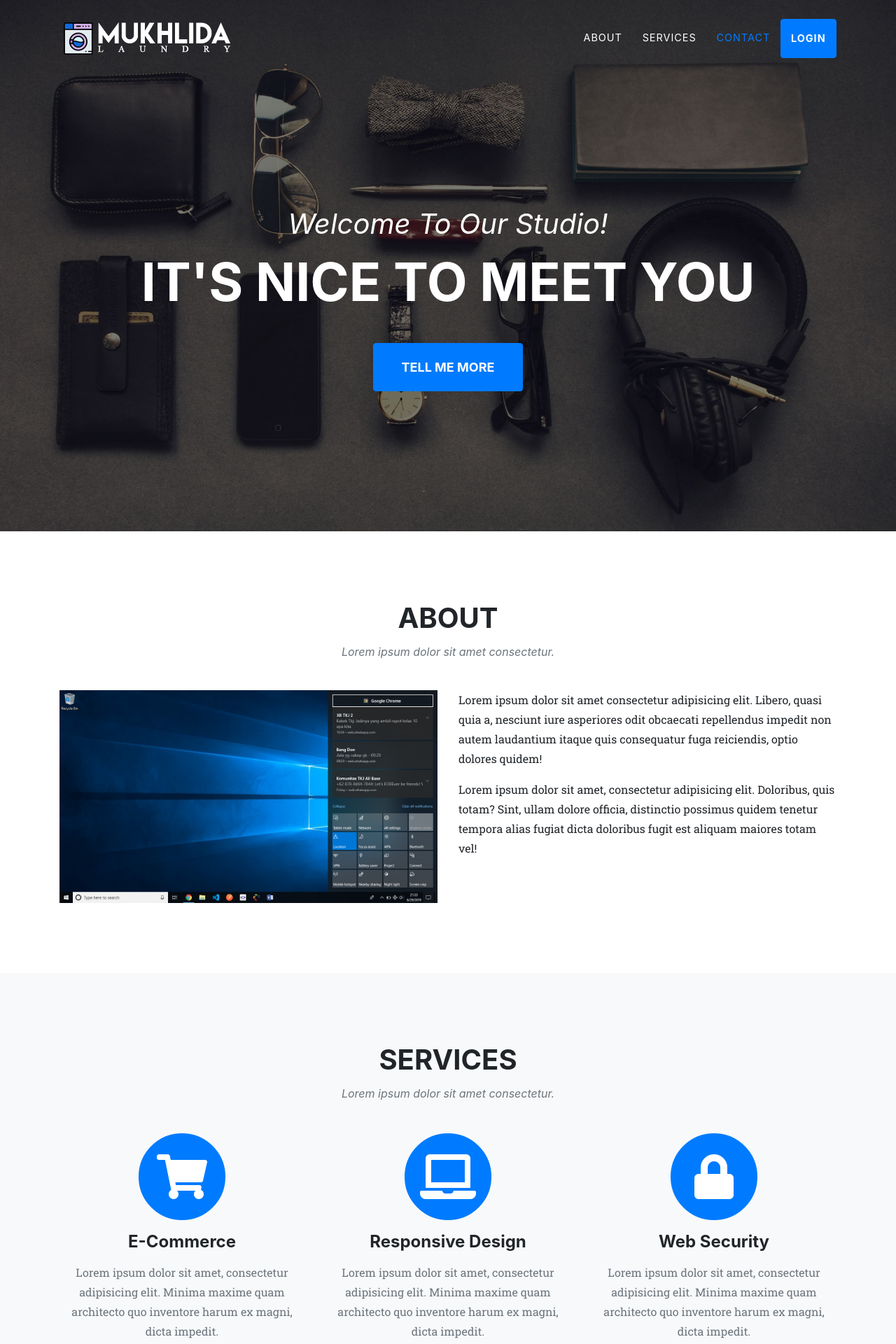
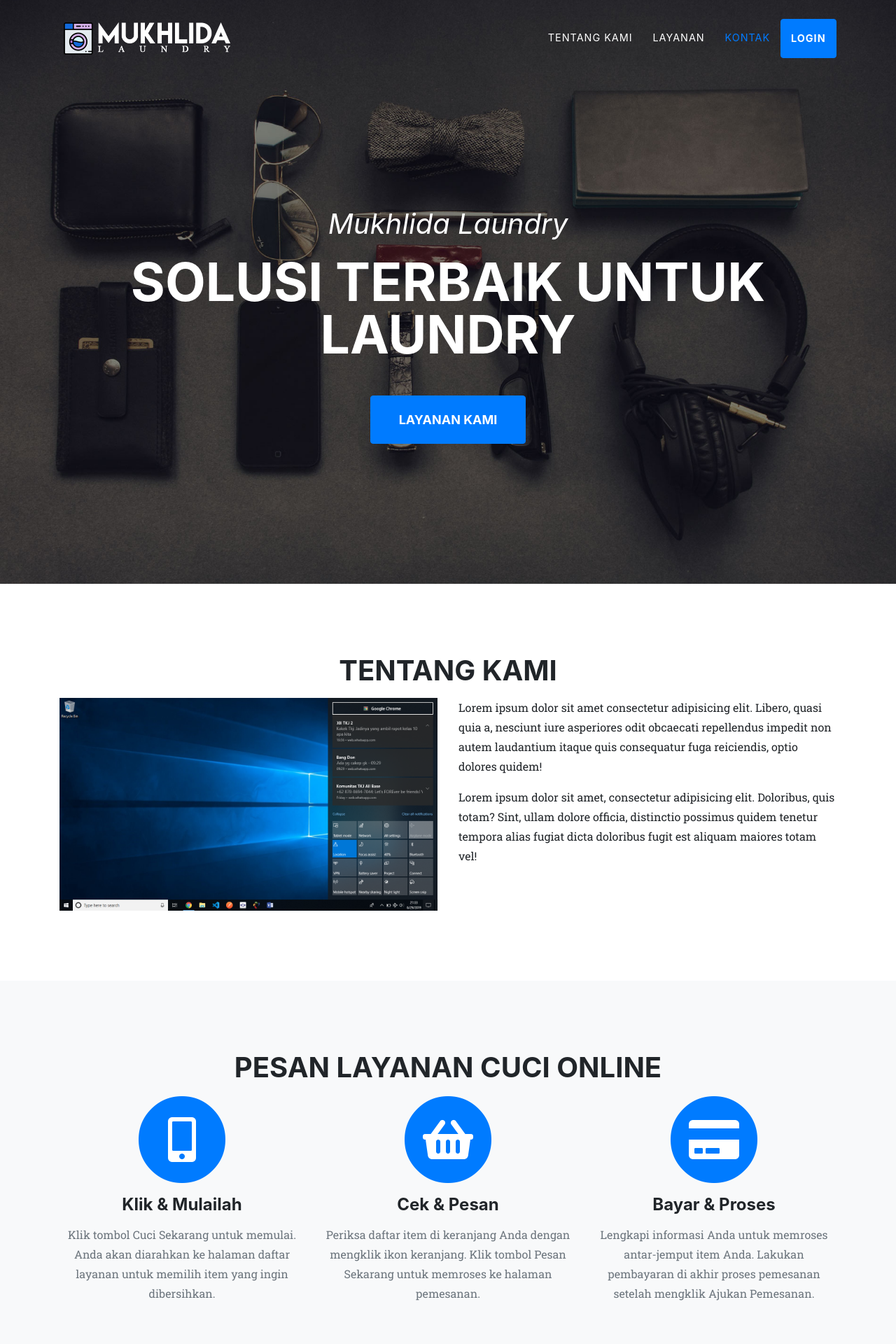
Before and after one commit to chazi13/laundry, a PHP site: page / in a window 1280 px wide. Shown: the top 1920 px of the page at 70% size. Run offline with PHP 8.4, Linux system fonts and the light colour scheme; data comes from the database, SQL or seed files in the repository; some libraries are stand-ins or nearby versions; some web fonts are replaced.

Commit message:
update tampilan depan

```diff
--- a/index.php
+++ b/index.php
@@ -53,13 +53,13 @@ $info_toko = mysqli_fetch_assoc(mysqli_query($koneksi, "SELECT * FROM info_toko"
       <div class="collapse navbar-collapse" id="navbarResponsive">
         <ul class="navbar-nav text-uppercase ml-auto">
           <li class="nav-item">
-            <a class="nav-link js-scroll-trigger" href="#about">About</a>
+            <a class="nav-link js-scroll-trigger" href="#about">Tentang Kami</a>
           </li>
           <li class="nav-item">
-            <a class="nav-link js-scroll-trigger" href="#services">Services</a>
+            <a class="nav-link js-scroll-trigger" href="#services">Layanan</a>
           </li>
           <li class="nav-item">
-            <a class="nav-link js-scroll-trigger" href="#contact">Contact</a>
+            <a class="nav-link js-scroll-trigger" href="#contact">Kontak</a>
           </li>
           <li class="nav-item">
             <a class="nav-link btn btn-primary font-weight-bold p-1 text-white" href="member/">Login</a>
@@ -73,9 +73,9 @@ $info_toko = mysqli_fetch_assoc(mysqli_query($koneksi, "SELECT * FROM info_toko"
   <header class="masthead">
     <div class="container">
       <div class="intro-text">
-        <div class="intro-lead-in">Welcome To Our Studio!</div>
-        <div class="intro-heading text-uppercase">It's Nice To Meet You</div>
-        <a class="btn btn-primary btn-xl text-uppercase js-scroll-trigger" href="#services">Tell Me More</a>
+        <div class="intro-lead-in">Mukhlida Laundry</div>
+        <div class="intro-heading text-uppercase">Solusi Terbaik Untuk Laundry</div>
+        <a class="btn btn-primary btn-xl text-uppercase js-scroll-trigger" href="#services">Layanan Kami</a>
       </div>
     </div>
   </header>
@@ -85,8 +85,7 @@ $info_toko = mysqli_fetch_assoc(mysqli_query($koneksi, "SELECT * FROM info_toko"
     <div class="container">
       <div class="row">
         <div class="col-lg-12 text-center">
-          <h2 class="section-heading text-uppercase">About</h2>
-          <h3 class="section-subheading text-muted">Lorem ipsum dolor sit amet consectetur.</h3>
+          <h2 class="section-heading text-uppercase">Tentang Kami</h2>
         </div>
       </div>
       <div class="row">
@@ -102,34 +101,33 @@ $info_toko = mysqli_fetch_assoc(mysqli_query($koneksi, "SELECT * FROM info_toko"
     <div class="container">
       <div class="row">
         <div class="col-lg-12 text-center">
-          <h2 class="section-heading text-uppercase">Services</h2>
-          <h3 class="section-subheading text-muted">Lorem ipsum dolor sit amet consectetur.</h3>
+          <h2 class="section-heading text-uppercase">Pesan Layanan Cuci Online</h2>
         </div>
       </div>
       <div class="row text-center">
         <div class="col-md-4">
           <span class="fa-stack fa-4x">
             <i class="fas fa-circle fa-stack-2x text-primary"></i>
-            <i class="fas fa-shopping-cart fa-stack-1x fa-inverse"></i>
+            <i class="fas fa-mobile-alt fa-stack-1x fa-inverse"></i>
           </span>
-          <h4 class="service-heading">E-Commerce</h4>
-          <p class="text-muted">Lorem ipsum dolor sit amet, consectetur adipisicing elit. Minima maxime quam architecto quo inventore harum ex magni, dicta impedit.</p>
+          <h4 class="service-heading">Klik & Mulailah</h4>
+          <p class="text-muted">Klik tombol Cuci Sekarang untuk memulai. Anda akan diarahkan ke halaman daftar layanan untuk memilih item yang ingin dibersihkan.</p>
         </div>
         <div class="col-md-4">
           <span class="fa-stack fa-4x">
             <i class="fas fa-circle fa-stack-2x text-primary"></i>
-            <i class="fas fa-laptop fa-stack-1x fa-inverse"></i>
+            <i class="fas fa-shopping-basket fa-stack-1x fa-inverse"></i>
           </span>
-          <h4 class="service-heading">Responsive Design</h4>
-          <p class="text-muted">Lorem ipsum dolor sit amet, consectetur adipisicing elit. Minima maxime quam architecto quo inventore harum ex magni, dicta impedit.</p>
+          <h4 class="service-heading">Cek & Pesan</h4>
+          <p class="text-muted">Periksa daftar item di keranjang Anda dengan mengklik ikon keranjang. Klik tombol Pesan Sekarang untuk memroses ke halaman pemesanan.</p>
         </div>
         <div class="col-md-4">
           <span class="fa-stack fa-4x">
             <i class="fas fa-circle fa-stack-2x text-primary"></i>
-            <i class="fas fa-lock fa-stack-1x fa-inverse"></i>
+            <i class="fas fa-credit-card fa-stack-1x fa-inverse"></i>
           </span>
-          <h4 class="service-heading">Web Security</h4>
-          <p class="text-muted">Lorem ipsum dolor sit amet, consectetur adipisicing elit. Minima maxime quam architecto quo inventore harum ex magni, dicta impedit.</p>
+          <h4 class="service-heading">Bayar & Proses</h4>
+          <p class="text-muted">Lengkapi informasi Anda untuk memroses antar-jemput item Anda. Lakukan pembayaran di akhir proses pemesanan setelah mengklik Ajukan Pemesanan.</p>
         </div>
       </div>
     </div>
@@ -140,8 +138,7 @@ $info_toko = mysqli_fetch_assoc(mysqli_query($koneksi, "SELECT * FROM info_toko"
     <div class="container">
       <div class="row">
         <div class="col-lg-12 text-center">
-          <h2 class="section-heading text-uppercase">Contact Us</h2>
-          <h3 class="section-subheading text-muted">Lorem ipsum dolor sit amet consectetur.</h3>
+          <h2 class="section-heading text-uppercase">Kontak</h2>
         </div>
       </div>
       <div class="row">
@@ -171,7 +168,7 @@ $info_toko = mysqli_fetch_assoc(mysqli_query($koneksi, "SELECT * FROM info_toko"
               <div class="clearfix"></div>
               <div class="col-lg-12 text-center">
                 <div id="success"></div>
-                <button id="sendMessageButton" class="btn btn-primary btn-xl text-uppercase" type="submit">Send Message</button>
+                <button id="sendMessageButton" class="btn btn-primary btn-xl text-uppercase" type="submit">Kirim Pesan</button>
               </div>
             </div>
           </form>
--- a/operator/index.php
+++ b/operator/index.php
@@ -152,7 +152,7 @@
 						<li class="nav-item <?= @$pk_active . @$pd_active ?> submenu">
 							<a data-toggle="collapse" href="#produk">
 								<i class="fas fa-layer-group"></i>
-								<p>Produk</p>
+								<p>Jenis</p>
 								<span class="caret"></span>
 							</a>
 							<div class="collapse <?= (@$pk_active || @$pd_active) ? 'show' : '' ?>" id="produk">
--- a/sistem/koneksi.php
+++ b/sistem/koneksi.php
@@ -1,6 +1,6 @@
 <?php
-
-$koneksi = mysqli_connect('localhost', 'operator1', 'operator1', 'laundry');
+error_reporting(0);
+$koneksi = mysqli_connect('localhost', 'root', '', 'laundry');
 session_start();
 
 if (!$koneksi) {
```
